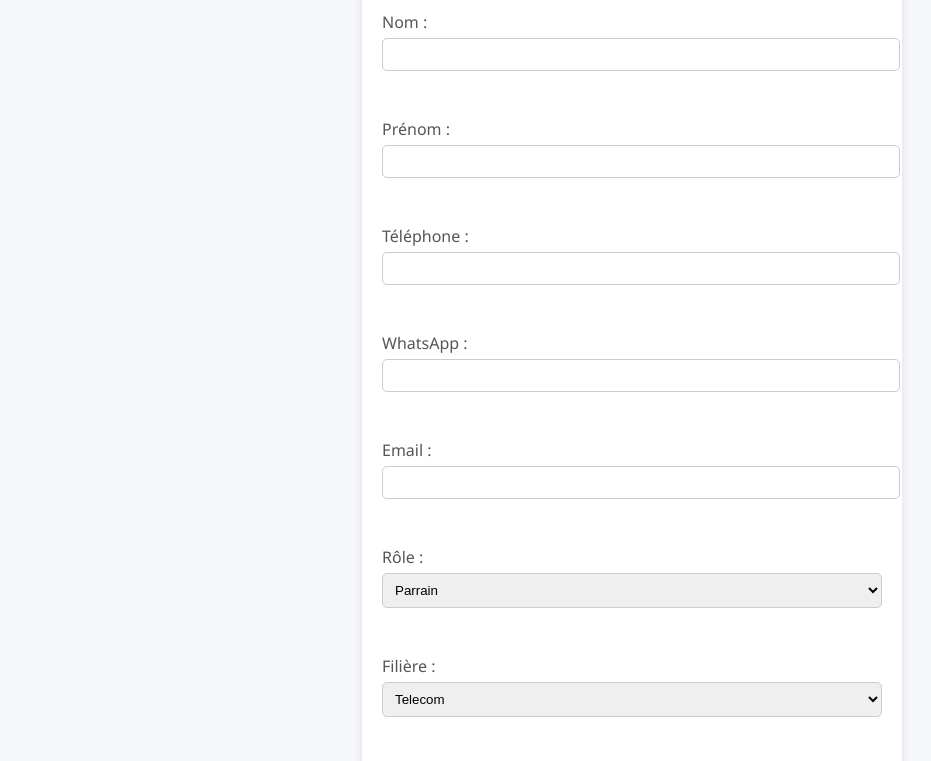
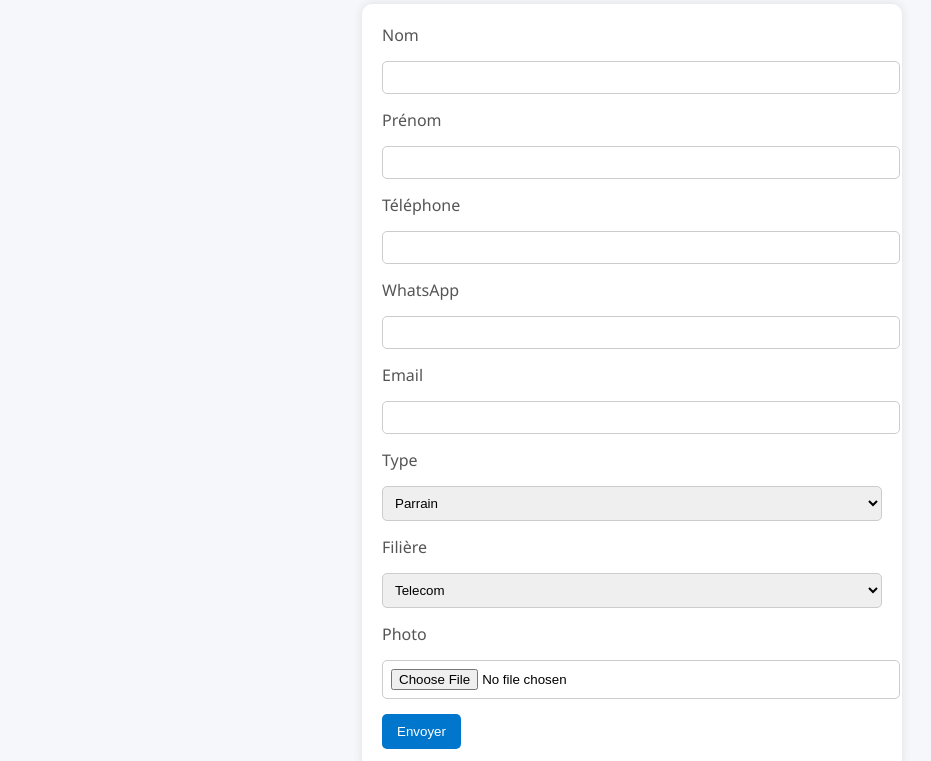
Before and after one commit to informaticienC69/copeda, a plain HTML site: page enregistrement.html in a window 1280 px wide. Shown: the part 120-881 px from the top of the page, without its empty margins (8-939 px from the left). Drawn offline with Linux system fonts and the light colour scheme.

Commit message:
Update enregistrement.html

```diff
--- a/enregistrement.html
+++ b/enregistrement.html
@@ -1,34 +1,51 @@
 <!DOCTYPE html>
-<html>
+<html lang="fr">
 <head>
   <meta charset="UTF-8">
+  <meta name="viewport" content="width=device-width, initial-scale=1.0">
   <title>Enregistrement</title>
   <link rel="stylesheet" href="style.css">
-  <script src="script.js" defer></script>
 </head>
 <body>
-  <h2>Formulaire d'enregistrement</h2>
-  <form id="form">
-    <label>Nom : <input type="text" name="nom" required></label><br>
-    <label>Prénom : <input type="text" name="prenom" required></label><br>
-    <label>Téléphone : <input type="text" name="telephone" required></label><br>
-    <label>WhatsApp : <input type="text" name="whatsapp" required></label><br>
-    <label>Email : <input type="email" name="email" required></label><br>
-    <label>Rôle :
-      <select name="type" required>
+  <header>
+    <h1>Enregistrement</h1>
+  </header>
+  <form id="enregistrement-form">
+    <label for="nom">Nom</label>
+    <input type="text" id="nom" name="nom" required><br>
+
+    <label for="prenom">Prénom</label>
+    <input type="text" id="prenom" name="prenom" required><br>
+
+    <label for="telephone">Téléphone</label>
+    <input type="text" id="telephone" name="telephone" required><br>
+
+    <label for="whatsapp">WhatsApp</label>
+    <input type="text" id="whatsapp" name="whatsapp" required><br>
+
+    <label for="email">Email</label>
+    <input type="email" id="email" name="email" required><br>
+
+    <label for="type">Type</label>
+    <select id="type" name="type" required>
       <option value="Parrain">Parrain</option>
       <option value="Filleul">Filleul</option>
-      </select>
-    </label><br>
-    <label>Filière :
-      <select name="filiere" required>
+    </select><br>
+
+    <label for="filiere">Filière</label>
+    <select id="filiere" name="filiere" required>
       <option value="Telecom">Telecom</option>
       <option value="Informatique">Informatique</option>
       <option value="SRT">SRT</option>
       <option value="GLSI">GLSI</option>
-      </select>
-    </label><br>
+    </select><br>
+
+    <label for="image">Photo</label>
+    <input type="file" id="image" name="image" accept="image/*" required><br>
+
     <button type="submit">Envoyer</button>
   </form>
+
+  <script src="script.js"></script>
 </body>
 </html>
```
Lines whose indentation alone changed are shown as unchanged.
